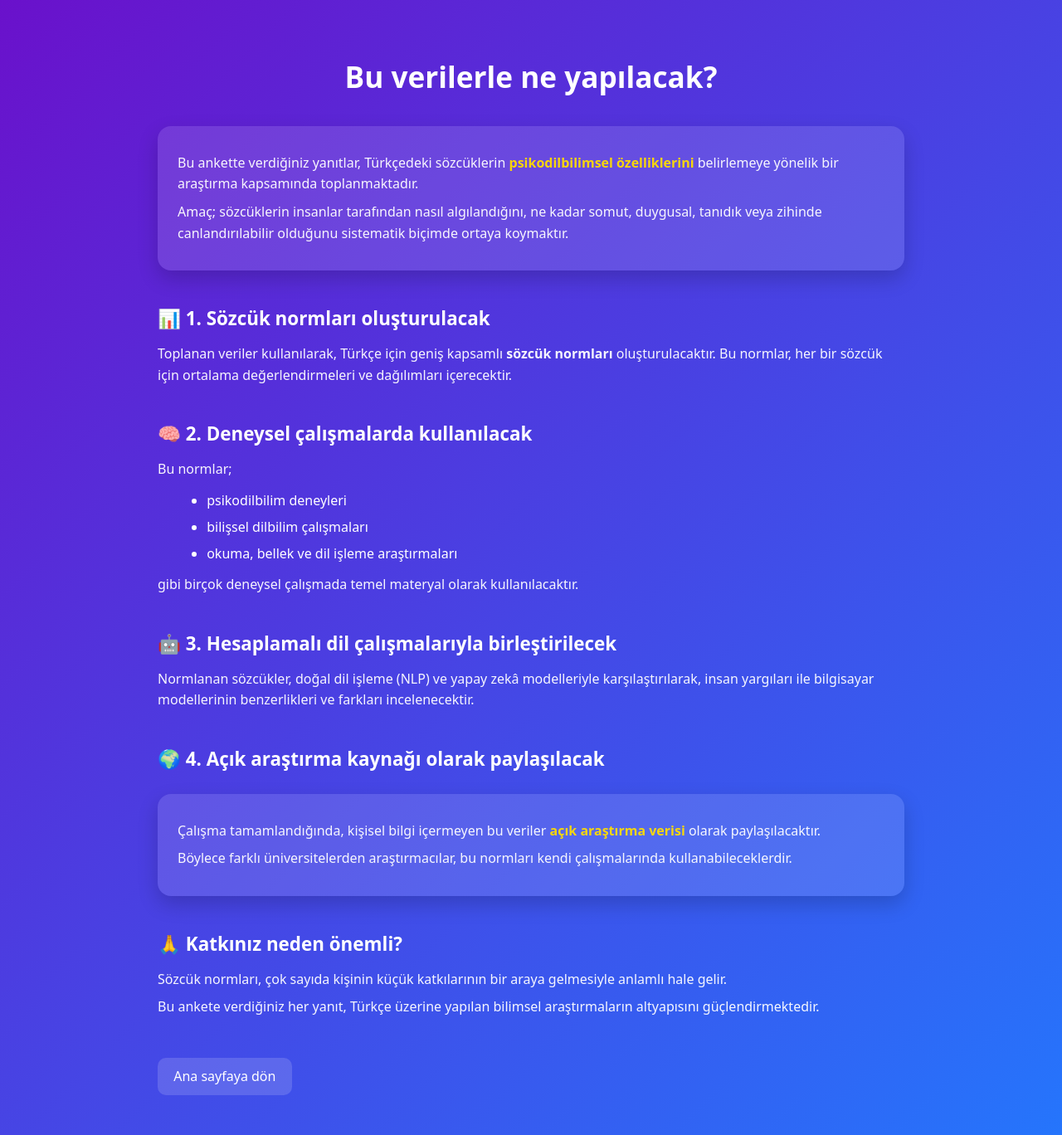
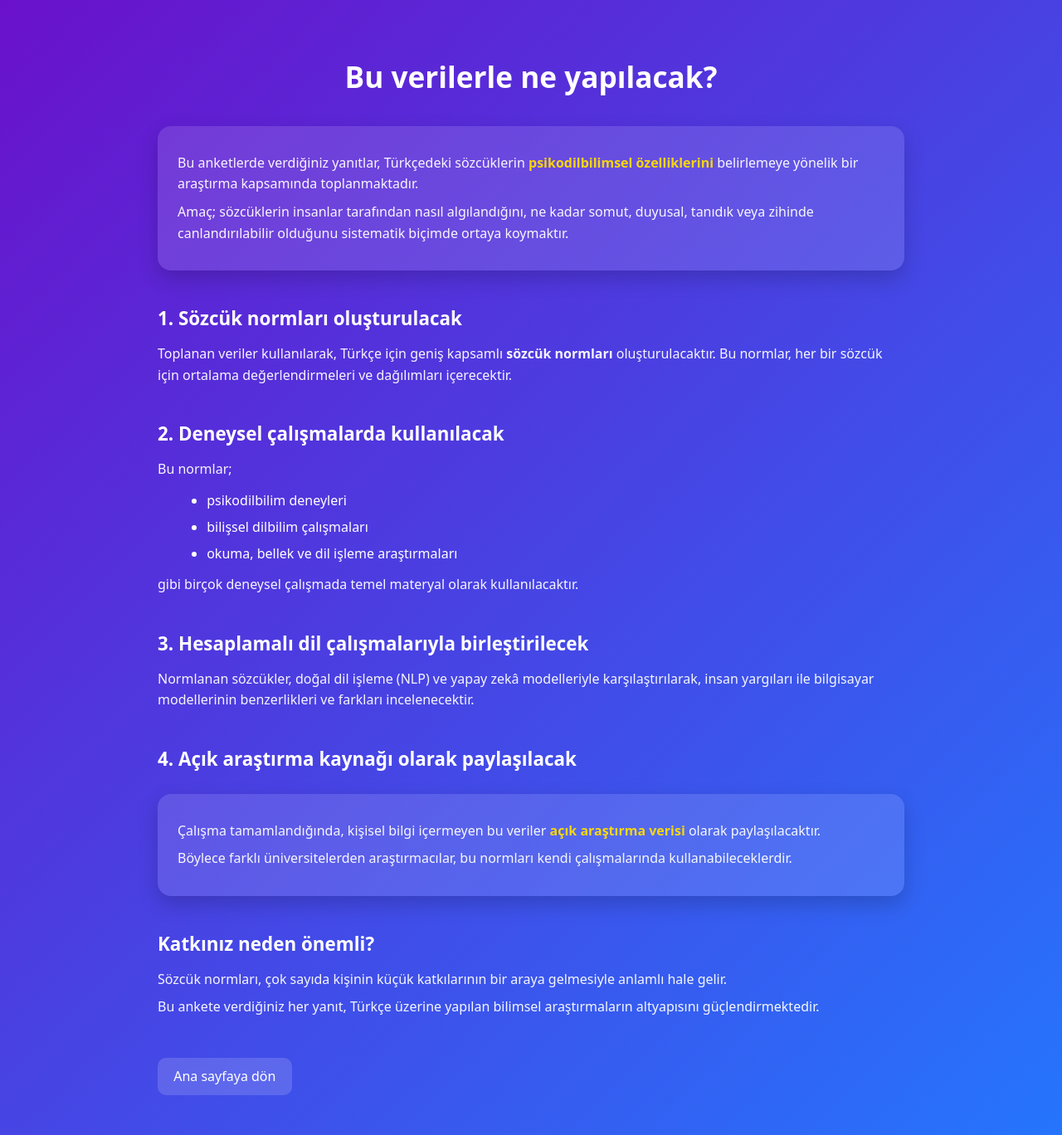
Before and after one commit to 925sozcuk/925sozcuk.github.io, a Jekyll site: the page built from bu-verilerle-ne-yapilacak.html, in a window 1280 px wide. Shown: the whole page at 83% size. Built offline with Jekyll 4.4.1, drawn with Linux system fonts in a browser that asks for light colours.

Commit message:
Update bu-verilerle-ne-yapilacak.html

```diff
--- a/bu-verilerle-ne-yapilacak.html
+++ b/bu-verilerle-ne-yapilacak.html
@@ -85,25 +85,25 @@ layout: none
 
     <div class="box">
       <p>
-        Bu ankette verdiğiniz yanıtlar, Türkçedeki sözcüklerin
+        Bu anketlerde verdiğiniz yanıtlar, Türkçedeki sözcüklerin
         <span class="highlight">psikodilbilimsel özelliklerini</span>
         belirlemeye yönelik bir araştırma kapsamında toplanmaktadır.
       </p>
       <p>
         Amaç; sözcüklerin insanlar tarafından nasıl algılandığını,
-        ne kadar somut, duygusal, tanıdık veya zihinde canlandırılabilir olduğunu
+        ne kadar somut, duyusal, tanıdık veya zihinde canlandırılabilir olduğunu
         sistematik biçimde ortaya koymaktır.
       </p>
     </div>
 
-    <h2>📊 1. Sözcük normları oluşturulacak</h2>
+    <h2> 1. Sözcük normları oluşturulacak</h2>
     <p>
       Toplanan veriler kullanılarak, Türkçe için geniş kapsamlı
       <strong>sözcük normları</strong> oluşturulacaktır.
       Bu normlar, her bir sözcük için ortalama değerlendirmeleri ve dağılımları içerecektir.
     </p>
 
-    <h2>🧠 2. Deneysel çalışmalarda kullanılacak</h2>
+    <h2> 2. Deneysel çalışmalarda kullanılacak</h2>
     <p>
       Bu normlar;
     </p>
@@ -116,14 +116,14 @@ layout: none
       gibi birçok deneysel çalışmada temel materyal olarak kullanılacaktır.
     </p>
 
-    <h2>🤖 3. Hesaplamalı dil çalışmalarıyla birleştirilecek</h2>
+    <h2> 3. Hesaplamalı dil çalışmalarıyla birleştirilecek</h2>
     <p>
       Normlanan sözcükler, doğal dil işleme (NLP) ve yapay zekâ modelleriyle
       karşılaştırılarak, insan yargıları ile bilgisayar modellerinin
       benzerlikleri ve farkları incelenecektir.
     </p>
 
-    <h2>🌍 4. Açık araştırma kaynağı olarak paylaşılacak</h2>
+    <h2> 4. Açık araştırma kaynağı olarak paylaşılacak</h2>
     <div class="box">
       <p>
         Çalışma tamamlandığında, kişisel bilgi içermeyen bu veriler
@@ -135,7 +135,7 @@ layout: none
       </p>
     </div>
 
-    <h2>🙏 Katkınız neden önemli?</h2>
+    <h2> Katkınız neden önemli?</h2>
     <p>
       Sözcük normları, çok sayıda kişinin küçük katkılarının bir araya gelmesiyle
       anlamlı hale gelir.
```
